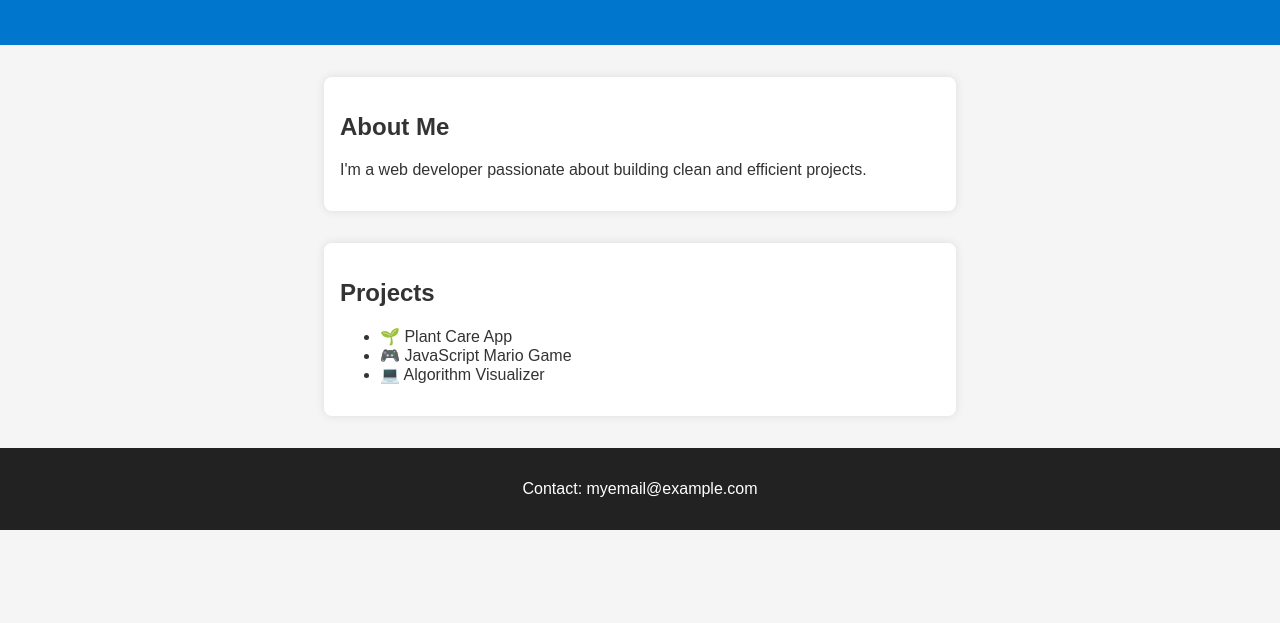
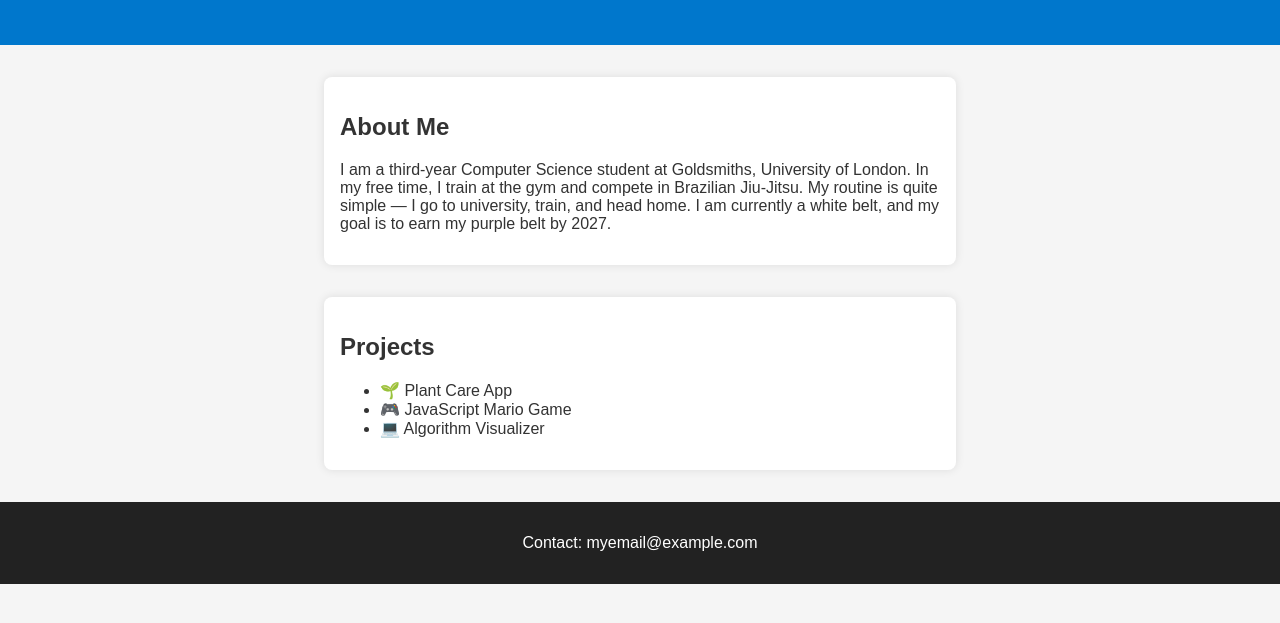
Before and after one commit to HCosk/02_mypage_33796832, a website: page index.html in a window 1280 px wide. Shown: the part 133-756 px from the top of the page. Drawn offline with Linux system fonts and the light colour scheme.

Commit message:
updated page

```diff
--- a/index.html
+++ b/index.html
@@ -14,7 +14,7 @@
 
   <section class="about">
     <h2>About Me</h2>
-    <p>I'm a web developer passionate about building clean and efficient projects.</p>
+      <p>I am a third-year Computer Science student at Goldsmiths, University of London. In my free time, I train at the gym and compete in Brazilian Jiu-Jitsu. My routine is quite simple — I go to university, train, and head home. I am currently a white belt, and my goal is to earn my purple belt by 2027.</p>
   </section>
 
   <section class="projects">
```
Also changed, not shown: ReadMe.md.
